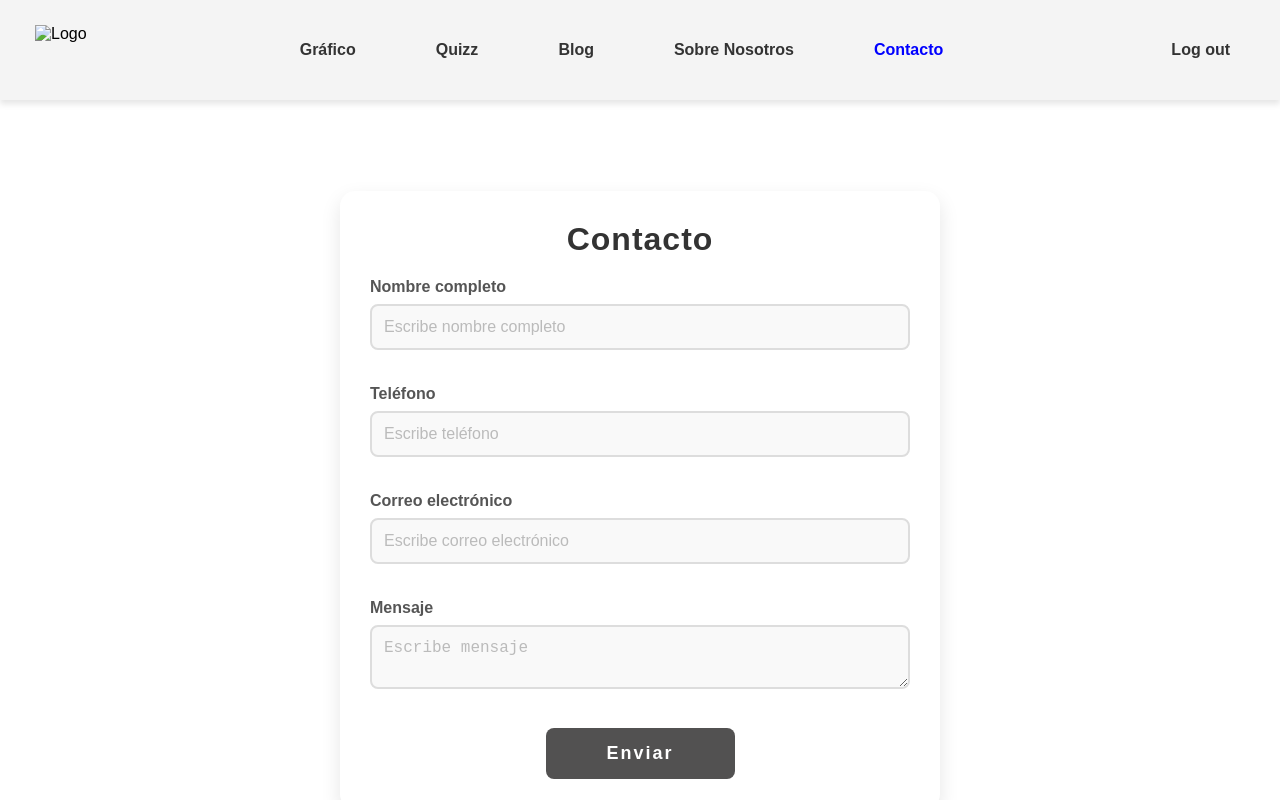
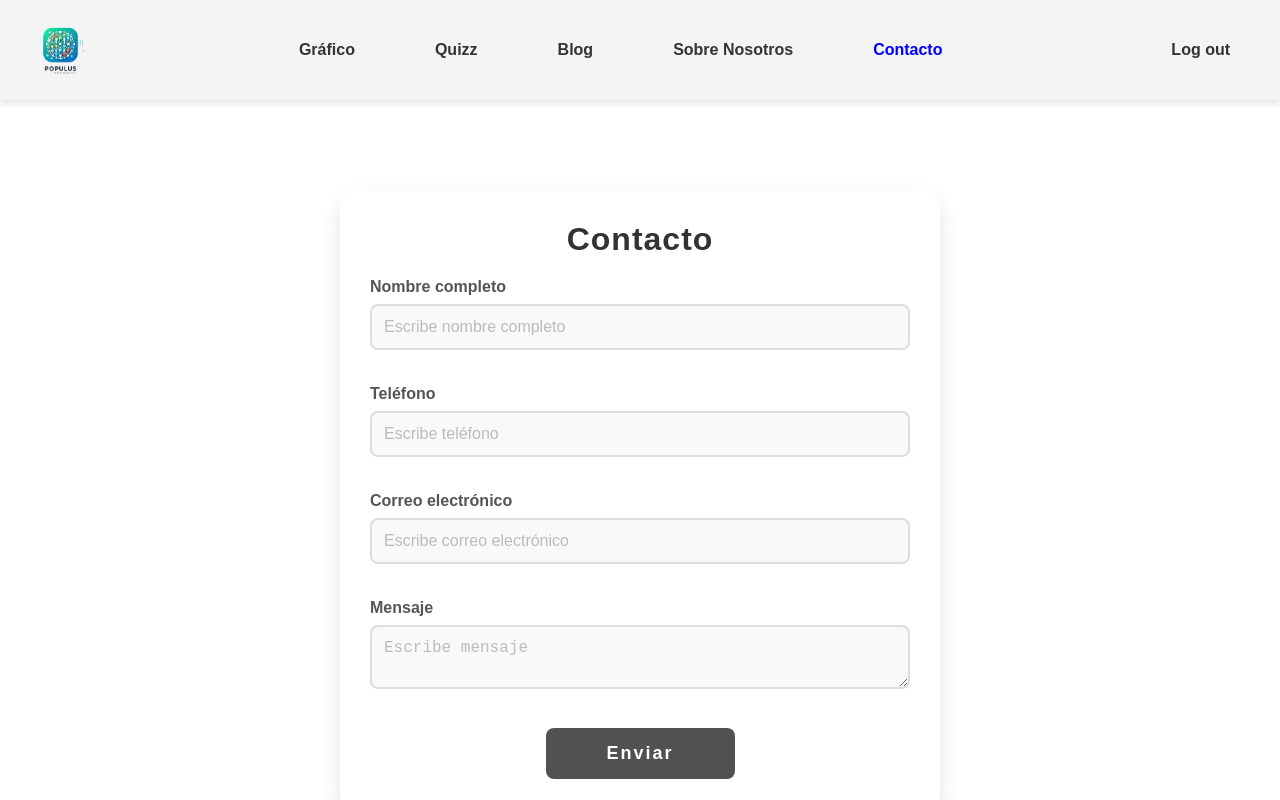
Before and after one commit to diMorillas/PJ92425_EvolucionPoblacion, a plain HTML site: page public/contacto.html in a window 1280 px wide. Shown: the top 800 px of the page. Drawn offline with Linux system fonts and the light colour scheme.

Commit message:
Update code

```diff
--- a/public/contacto.html
+++ b/public/contacto.html
@@ -10,7 +10,7 @@
 <body>
     <nav>
         <div class="nav-container">
-            <img src="./img/logo.png" alt="Logo">
+            <img src="../img/logo-nav.png" alt="Logo">
             <ul class="nav-enlaces">
                 <li><a href="./inicio.html">Gráfico</a></li>
                 <li><a href="./quizz.html">Quizz</a></li>
```
Also changed, not shown: public/sobrenosotros.html (+1 -1 lines).
